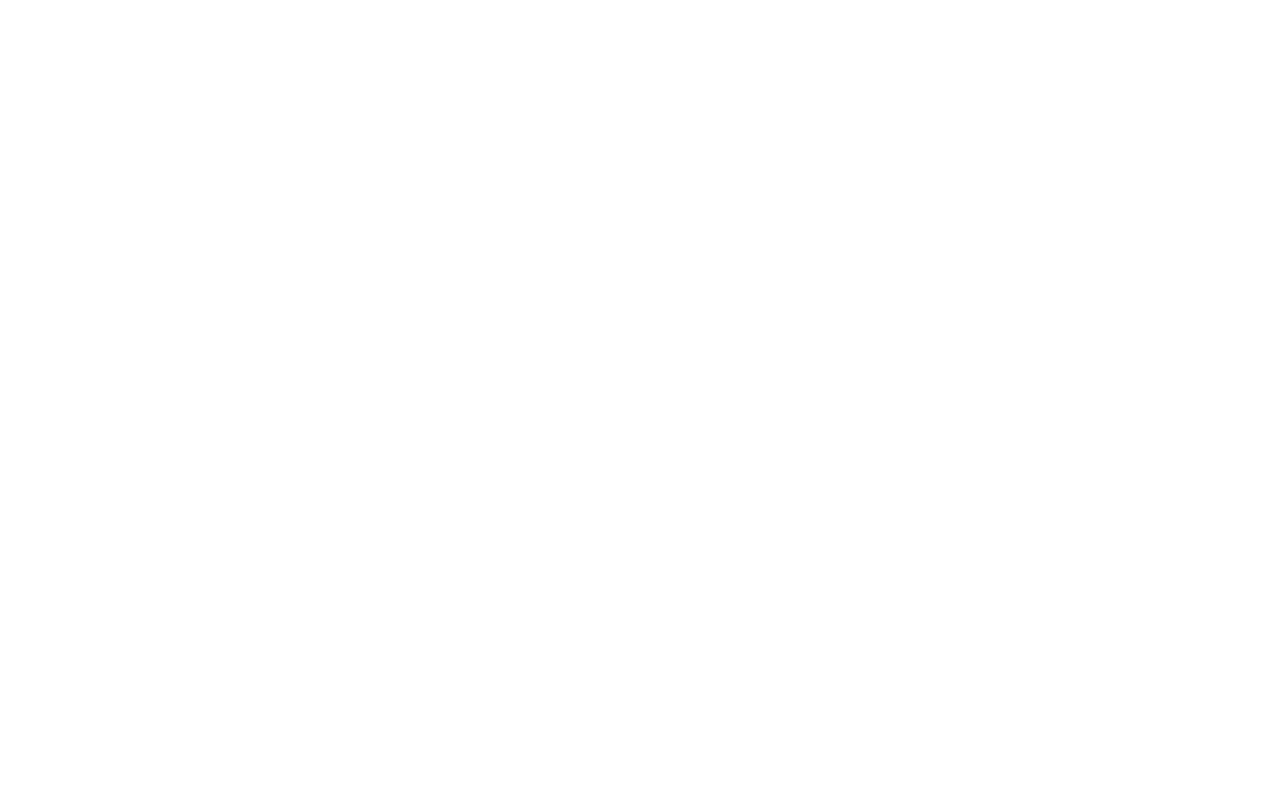
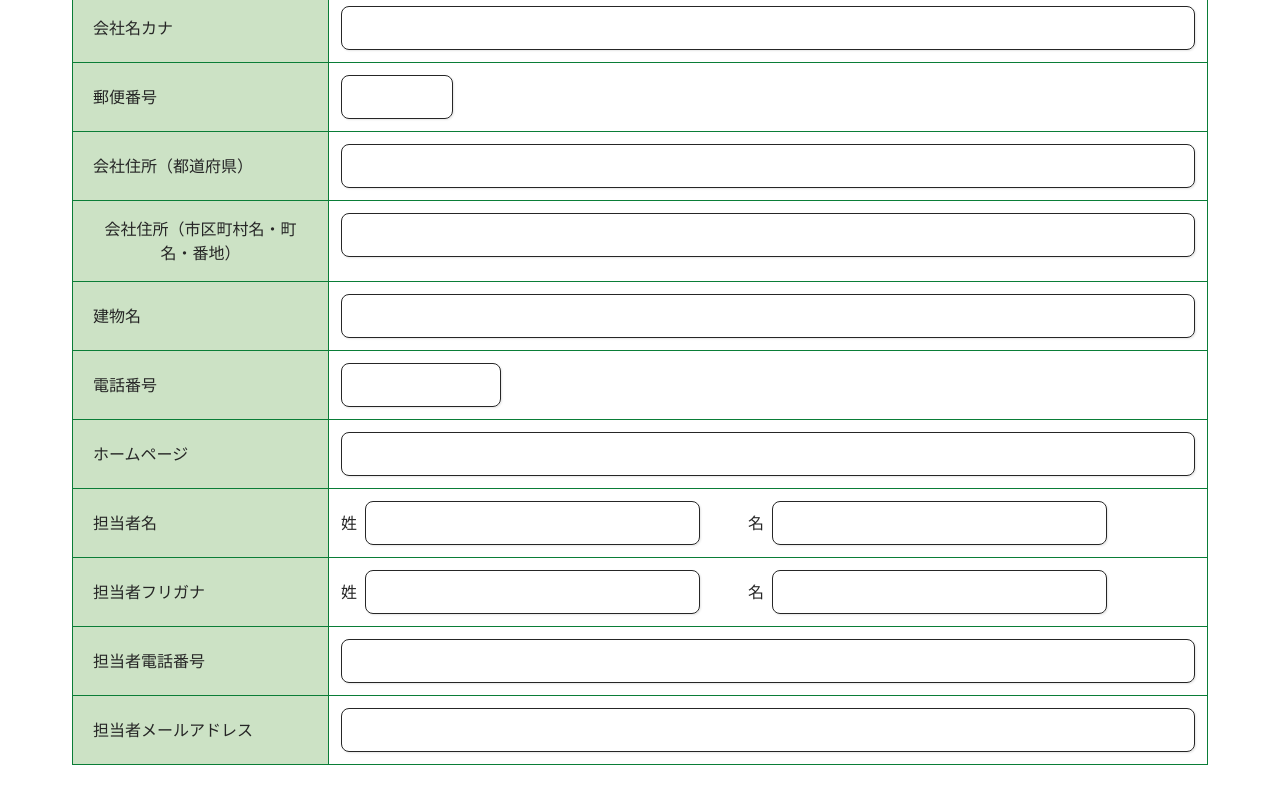
Before and after one commit to 2026-Summer-Hackathon-Bteam/HanroLink, a React (Vite) app in the folder hanrolink-frontend/: page /onboarding/business in a window 1280 px wide. Before the commit this address had no page. Shown: the part 440-1240 px from the top of the page. Before the commit the page ends 800 px from the top, so only its background shows below. Built offline with nearby package versions, Linux system fonts and the light colour scheme; a web font is replaced by a local one.

Commit message:
ログインと会社情報入力画面（入力欄まで）を作成

```diff
--- a/hanrolink-frontend/src/App.tsx
+++ b/hanrolink-frontend/src/App.tsx
@@ -5,6 +5,7 @@
 import LoginPage from './pages/LoginPage'
 import SignupConfirmPage from './pages/SignupConfirmPage'
 import PublicLayout from './layouts/PublicLayout'
+import BusinessProfileSetupPage from './pages/BusinessProfileSetupPage'
 
 function App() {
   return (
@@ -16,6 +17,7 @@
           <Route path="signup/confirm" element={<SignupConfirmPage />} />
           <Route path="signup/complete" element={<SignupCompletePage />} />
           <Route path="login" element={<LoginPage />} />
+          <Route path="onboarding/business" element={<BusinessProfileSetupPage />} />
         </Route>
       </Routes>
     </>
--- /dev/null
+++ b/hanrolink-frontend/src/components/FormRow.tsx
@@ -0,0 +1,26 @@
+import { type ReactNode } from 'react'
+
+type FormRowProps = {
+    label: string
+    htmlFor: string
+    children: ReactNode
+}
+
+function FormRow({ label, htmlFor, children }: FormRowProps) {
+  return (
+    <div className="grid md:grid-cols-[16rem_1fr]">
+      <label
+        htmlFor={htmlFor}
+        className="flex items-center bg-textbg px-5 py-4 md:border-r md:border-border"
+      >
+        {label}
+      </label>
+
+      <div className="p-3 flex gap-12">
+        {children}
+      </div>
+    </div>
+  )
+}
+
+export default FormRow
--- a/hanrolink-frontend/src/index.css
+++ b/hanrolink-frontend/src/index.css
@@ -32,10 +32,10 @@
   margin: 48px auto;
 }
 
-input {
+input:not([type="radio"]) {
   border: solid 0.5px var(--color-text);
-  box-shadow: 0 1px 2px 0 rgb(0 0 0 / 0.05);
-  border-radius: 4px;
+  box-shadow: 1px 1px 2px 0 rgb(0 0 0 / 0.10);
+  border-radius: 8px;
   height: 44px;
   padding: 12px;
 }
--- /dev/null
+++ b/hanrolink-frontend/src/pages/BusinessProfileSetupPage.tsx
@@ -0,0 +1,161 @@
+import { useState, type SubmitEvent } from 'react'
+import FormRow from '../components/FormRow'
+
+function BusinessProfileSetupPage() {
+  const handleSubmit = (e: SubmitEvent<HTMLFormElement>) => {
+    e.preventDefault()
+  }
+
+  return (
+    <>
+      <div className="mx-auto max-w-300 px-4 text-center md:px-6 lg:px-8">
+        <h2>会社情報登録</h2>
+        <p className="mb-8">
+          ご登録ありがとうございます。
+          <br />
+          サービスをご利用いただくため、お手数ですが以下の情報をご入力のうえ送信してください。
+          <br />
+          各事業者様に安心してご利用いただくため、ご入力いただいた情報をもとに審査を行います。
+          <br />
+          審査には通常3日程度お時間をいただきますので、あらかじめご了承ください。
+        </p>
+        <form onSubmit={handleSubmit} className="flex flex-col mx-auto">
+          <div className="overflow-hidden border border-border divide-y divide-border">
+            <FormRow label="会社名" htmlFor="businessName">
+              <input
+                id="businessName"
+                name="businessName"
+                type="text"
+                className="w-full"
+              />
+            </FormRow>
+            <FormRow label="会社名カナ" htmlFor="businessName">
+              <input
+                id="businessName"
+                name="businessName"
+                type="text"
+                className="w-full"
+              />
+            </FormRow>
+            <FormRow label="郵便番号" htmlFor="businessName">
+              <input
+                id="businessName"
+                name="businessName"
+                type="text"
+                className="w-full max-w-28"
+              />
+            </FormRow>
+            <FormRow label="会社住所（都道府県）" htmlFor="businessName">
+              <input
+                id="businessName"
+                name="businessName"
+                type="text"
+                className="w-full"
+              />
+            </FormRow>
+            <FormRow
+              label="会社住所（市区町村名・町名・番地）"
+              htmlFor="businessName"
+            >
+              <input
+                id="businessName"
+                name="businessName"
+                type="text"
+                className="w-full"
+              />
+            </FormRow>
+            <FormRow label="建物名" htmlFor="businessName">
+              <input
+                id="businessName"
+                name="businessName"
+                type="text"
+                className="w-full"
+              />
+            </FormRow>
+            <FormRow label="電話番号" htmlFor="businessName">
+              <input
+                id="businessName"
+                name="businessName"
+                type="text"
+                className="w-full max-w-40"
+              />
+            </FormRow>
+            <FormRow label="ホームページ" htmlFor="businessName">
+              <input
+                id="businessName"
+                name="businessName"
+                type="text"
+                className="w-full"
+              />
+            </FormRow>
+            <FormRow label="担当者名" htmlFor="businessName">
+              <div className="flex items-center gap-2">
+                <label>姓</label>
+                <input
+                  id="businessName"
+                  name="businessName"
+                  type="text"
+                  className="w-full"
+                />
+              </div>
+              <div className="flex items-center gap-2">
+                <label>名</label>
+                <input
+                  id="businessName"
+                  name="businessName"
+                  type="text"
+                  className="w-full"
+                />
+              </div>
+            </FormRow>
+            <FormRow label="担当者フリガナ" htmlFor="businessName">
+              <div className="flex items-center gap-2">
+                <label>姓</label>
+                <input
+                  id="businessName"
+                  name="businessName"
+                  type="text"
+                  className="w-full"
+                />
+              </div>
+              <div className="flex items-center gap-2">
+                <label>名</label>
+                <input
+                  id="businessName"
+                  name="businessName"
+                  type="text"
+                  className="w-full"
+                />
+              </div>
+            </FormRow>
+            <FormRow label="担当者電話番号" htmlFor="businessName">
+              <input
+                id="businessName"
+                name="businessName"
+                type="text"
+                className="w-full"
+              />
+            </FormRow>
+            <FormRow label="担当者メールアドレス" htmlFor="businessName">
+              <input
+                id="businessName"
+                name="businessName"
+                type="text"
+                className="w-full"
+                // valueでバックエンドから取得した値を入れる
+              />
+            </FormRow>
+          </div>
+          <button
+            type="submit"
+            className="h-9 w-45 mx-auto mt-16 rounded-full border border-accent bg-accentbg"
+          >
+            送信する
+          </button>
+        </form>
+      </div>
+    </>
+  )
+}
+
+export default BusinessProfileSetupPage
--- a/hanrolink-frontend/src/pages/LoginPage.tsx
+++ b/hanrolink-frontend/src/pages/LoginPage.tsx
@@ -1,5 +1,73 @@
+import { useState, type SubmitEvent } from 'react'
+import { useLocation } from 'react-router-dom'
+
+type LocationState = {
+  email?: string
+  message?: string
+}
+
 function LoginPage() {
-  return <h2>ログインページ</h2>
+  const location = useLocation()
+  const state = location.state as LocationState | null
+  const [email, setEmail] = useState(state?.email ?? '')
+  const message = state?.message ?? ''
+  const [password, setPassword] = useState('')
+
+  const handleSubmit = (e: SubmitEvent<HTMLFormElement>) => {
+    e.preventDefault()
+
+    // cognitoの送信処理
+
+    // 成功した後にバックエンドにトークンを送付して自己情報を取得する
+    // レスポンスのステータスにより、遷移先を分岐する
+  }
+
+  return (
+    <>
+      <div className="mx-auto max-w-300 px-4 text-center md:px-6 lg:px-8">
+        <h2>ログイン</h2>
+        {message && <p className="mb-8">{message}</p>}
+        <form
+          onSubmit={handleSubmit}
+          className="flex flex-col gap-8 max-w-120 mx-auto"
+        >
+          <div className="flex flex-col gap-1">
+            <label htmlFor="email" className="text-xs self-start">
+              メールアドレス
+            </label>
+            <input
+              type="email"
+              name="email"
+              id="email"
+              required
+              onChange={(e) => setEmail(e.target.value)}
+              value={email}
+            ></input>
+          </div>
+          <div className="flex flex-col gap-1">
+            <label htmlFor="password" className="text-xs self-start">
+              パスワード
+            </label>
+            <input
+              type="password"
+              name="password"
+              id="password"
+              required
+              onChange={(e) => setPassword(e.target.value)}
+              value={password}
+              autoComplete="current-password"
+            ></input>
+          </div>
+          <button
+            type="submit"
+            className="h-9 w-45 mx-auto mt-8 rounded-full border border-accent bg-accentbg"
+          >
+            ログイン
+          </button>
+        </form>
+      </div>
+    </>
+  )
 }
 
 export default LoginPage
```
